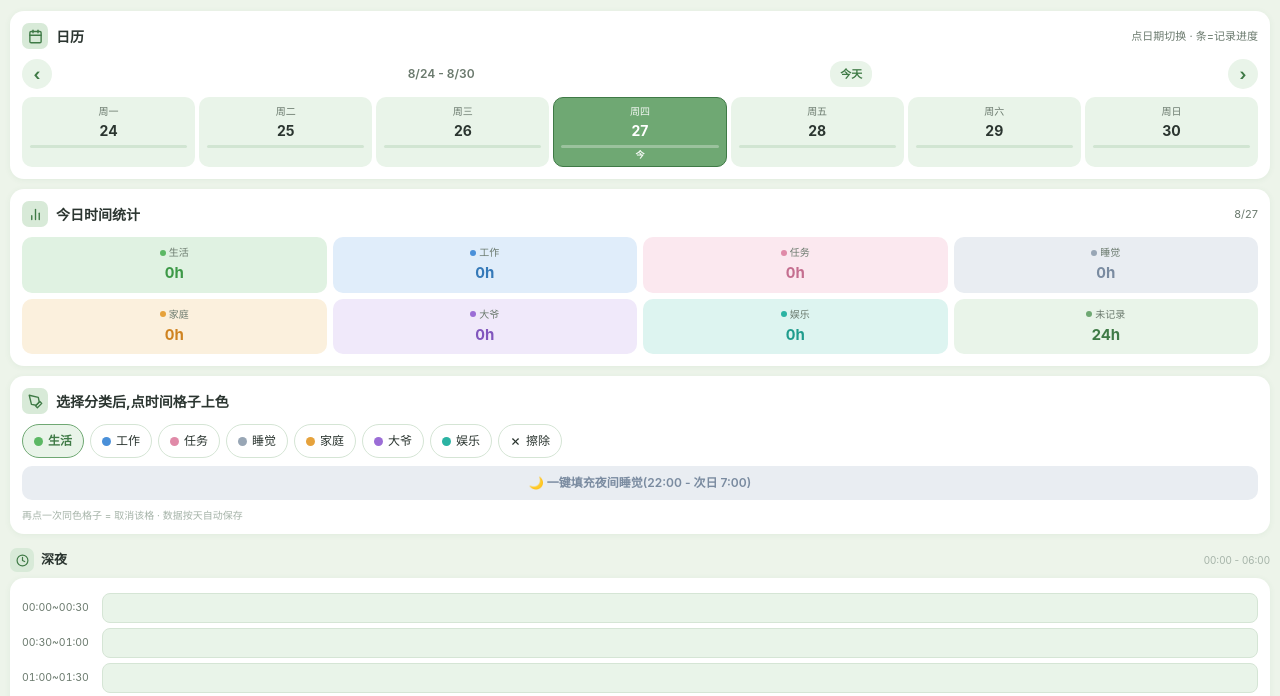
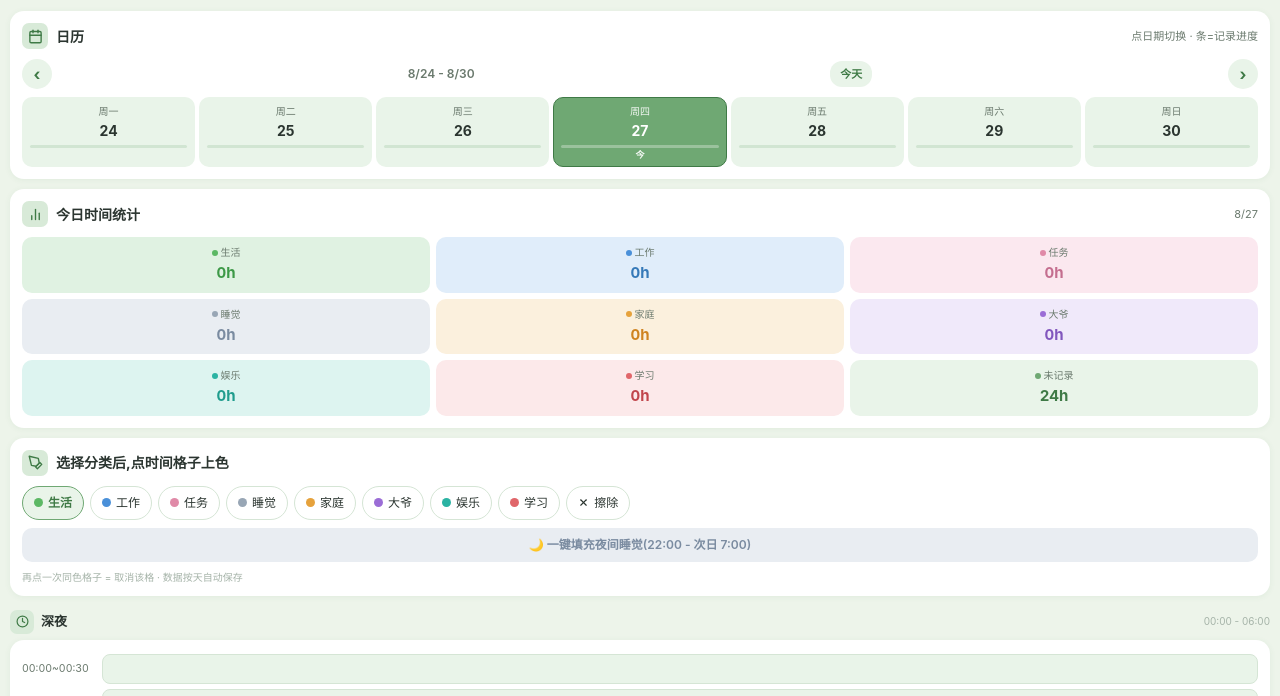
Before and after one commit to Yamywang/changle-time2026, a plain HTML site: page index.html in a window 1280 px wide. Shown: the part 104-800 px from the top of the page. Drawn offline with Linux system fonts and the light colour scheme.

Commit message:
Add study category

```diff
--- a/index.html
+++ b/index.html
@@ -34,6 +34,8 @@
       --daye-soft: #f0e9fa;
       --fun: #2bb3a3;
       --fun-soft: #ddf4f0;
+      --study: #e0666a;
+      --study-soft: #fce9ea;
     }
 
     * { margin: 0; padding: 0; box-sizing: border-box; -webkit-tap-highlight-color: transparent; }
@@ -235,6 +237,8 @@
     .st-daye .s-val { color: #8156bd; }
     .st-fun { background: var(--fun-soft); }
     .st-fun .s-val { color: #1f9c8d; }
+    .st-study { background: var(--study-soft); }
+    .st-study .s-val { color: #c1454b; }
     .st-free { background: var(--primary-very-soft); }
     .st-free .s-val { color: var(--primary-dark); }
 
@@ -316,6 +320,7 @@
     .t-block.cat-family { background: var(--family-soft); border-color: var(--family); color: #cf8320; }
     .t-block.cat-daye { background: var(--daye-soft); border-color: var(--daye); color: #8156bd; }
     .t-block.cat-fun { background: var(--fun-soft); border-color: var(--fun); color: #1f9c8d; }
+    .t-block.cat-study { background: var(--study-soft); border-color: var(--study); color: #c1454b; }
 
     /* 复盘 */
     .review-input {
@@ -413,12 +418,15 @@
         <div class="stat-chip st-life"><div class="s-label"><span class="s-dot" style="background:var(--life)"></span>生活</div><div class="s-val" id="stLife">0h</div></div>
         <div class="stat-chip st-work"><div class="s-label"><span class="s-dot" style="background:var(--work)"></span>工作</div><div class="s-val" id="stWork">0h</div></div>
         <div class="stat-chip st-baby"><div class="s-label"><span class="s-dot" style="background:var(--baby)"></span>任务</div><div class="s-val" id="stBaby">0h</div></div>
-        <div class="stat-chip st-sleep"><div class="s-label"><span class="s-dot" style="background:var(--sleep)"></span>睡觉</div><div class="s-val" id="stSleep">0h</div></div>
       </div>
       <div class="stat-row" style="margin-top:6px">
+        <div class="stat-chip st-sleep"><div class="s-label"><span class="s-dot" style="background:var(--sleep)"></span>睡觉</div><div class="s-val" id="stSleep">0h</div></div>
         <div class="stat-chip st-family"><div class="s-label"><span class="s-dot" style="background:var(--family)"></span>家庭</div><div class="s-val" id="stFamily">0h</div></div>
         <div class="stat-chip st-daye"><div class="s-label"><span class="s-dot" style="background:var(--daye)"></span>大爷</div><div class="s-val" id="stDaye">0h</div></div>
+      </div>
+      <div class="stat-row" style="margin-top:6px">
         <div class="stat-chip st-fun"><div class="s-label"><span class="s-dot" style="background:var(--fun)"></span>娱乐</div><div class="s-val" id="stFun">0h</div></div>
+        <div class="stat-chip st-study"><div class="s-label"><span class="s-dot" style="background:var(--study)"></span>学习</div><div class="s-val" id="stStudy">0h</div></div>
         <div class="stat-chip st-free"><div class="s-label"><span class="s-dot" style="background:var(--primary)"></span>未记录</div><div class="s-val" id="stFree">24h</div></div>
       </div>
     </div>
@@ -437,6 +445,7 @@
         <div class="mode-btn" data-mode="family"><span class="m-dot" style="background:var(--family)"></span>家庭</div>
         <div class="mode-btn" data-mode="daye"><span class="m-dot" style="background:var(--daye)"></span>大爷</div>
         <div class="mode-btn" data-mode="fun"><span class="m-dot" style="background:var(--fun)"></span>娱乐</div>
+        <div class="mode-btn" data-mode="study"><span class="m-dot" style="background:var(--study)"></span>学习</div>
         <div class="mode-btn" data-mode="clear"><svg viewBox="0 0 24 24" width="11" height="11" fill="none" stroke="currentColor" stroke-width="2.5" stroke-linecap="round" stroke-linejoin="round"><line x1="18" y1="6" x2="6" y2="18"/><line x1="6" y1="6" x2="18" y2="18"/></svg>擦除</div>
       </div>
       <div class="fill-night" onclick="fillNightSleep()">🌙 一键填充夜间睡觉(22:00 - 次日 7:00)</div>
@@ -483,7 +492,7 @@
     var currentDate = todayStr;
     var currentMode = 'life';
 
-    var CATS = { life: '生活', work: '工作', baby: '任务', family: '家庭', daye: '大爷', fun: '娱乐', sleep: '睡觉' };
+    var CATS = { life: '生活', work: '工作', baby: '任务', family: '家庭', daye: '大爷', fun: '娱乐', study: '学习', sleep: '睡觉' };
 
     function key(prefix) { return 'tm-' + currentDate + '-' + prefix; }
 
@@ -546,7 +555,7 @@
     });
 
     function applyBlock(block, cat) {
-      block.classList.remove('cat-sleep','cat-life','cat-work','cat-baby','cat-family','cat-daye','cat-fun');
+      block.classList.remove('cat-sleep','cat-life','cat-work','cat-baby','cat-family','cat-daye','cat-fun','cat-study');
       if (cat) {
         block.classList.add('cat-' + cat);
         block.textContent = CATS[cat];
@@ -610,7 +619,8 @@
       var family = countForDate(currentDate, 'family');
       var daye = countForDate(currentDate, 'daye');
       var fun = countForDate(currentDate, 'fun');
-      var free = 48 - life - work - baby - sleep - family - daye - fun;
+      var study = countForDate(currentDate, 'study');
+      var free = 48 - life - work - baby - sleep - family - daye - fun - study;
       document.getElementById('stLife').textContent = (life/2) + 'h';
       document.getElementById('stWork').textContent = (work/2) + 'h';
       document.getElementById('stBaby').textContent = (baby/2) + 'h';
@@ -618,6 +628,7 @@
       document.getElementById('stFamily').textContent = (family/2) + 'h';
       document.getElementById('stDaye').textContent = (daye/2) + 'h';
       document.getElementById('stFun').textContent = (fun/2) + 'h';
+      document.getElementById('stStudy').textContent = (study/2) + 'h';
       document.getElementById('stFree').textContent = (free/2) + 'h';
     }
 
```
